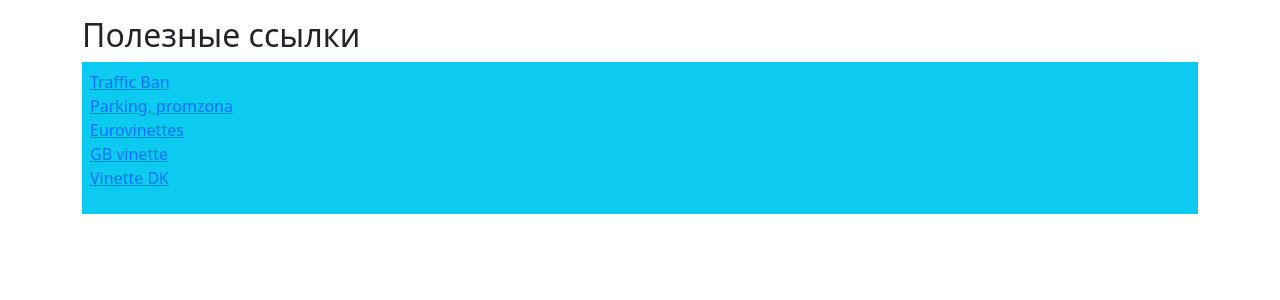
After one commit to Sasha1980Y/Site, a Django app: page /shop/link_sites/ in a window 1280 px wide. The commit adds this page. Shown: the top 300 px of the page. Run offline with Django 4.2, Linux system fonts and the light colour scheme.

Commit message:
add websites link

```diff
--- /dev/null
+++ b/shop/templates/link_sites.html
@@ -0,0 +1,28 @@
+<!DOCTYPE html>
+<html lang="en">
+<head>
+  <title>link sites</title>
+  <meta charset="utf-8">
+  <meta name="viewport" content="width=device-width, initial-scale=1">
+  <link href="https://cdn.jsdelivr.net/npm/bootstrap@5.3.3/dist/css/bootstrap.min.css" rel="stylesheet">
+  <script src="https://cdn.jsdelivr.net/npm/bootstrap@5.3.3/dist/js/bootstrap.bundle.min.js"></script>
+</head>
+<body>
+
+<div class="container mt-3">
+  <h2> Полезные ссылки</h2>
+  <div class="d-flex flex-column mb-3">
+    <div class="p-2 bg-info">
+        <p>
+            <a href="https://trafficban.com">Traffic Ban</a> <br>
+            <a href="https://www.google.com/maps/d/edit?mid=10Blsylj2M5EGrA1Zq3GSJb0Nn7Ak-dg&ll=45.573237239464234%2C11.45424300000002&z=4">Parking, promzona</a> <br>
+            <a href="https://www.eurovignettes.eu/portal/en/booking/booking">Eurovinettes</a> <br>
+            <a href="https://www.hgvlevy.service.gov.uk/ords/pwslive/">GB vinette</a> <br>
+            <a href="https://vejafgifter.dk/en/digital-kmtoll-ticket/#">Vinette DK</a> <br>
+        </p>
+    </div>
+
+</div>
+
+</body>
+</html>
--- a/shop/templates/menu.html
+++ b/shop/templates/menu.html
@@ -25,6 +25,9 @@
       <li class="nav-item">
         <a class="nav-link" href="{% url 'menu_roads_pay' %}">Road payments</a>
       </li>
+      <li class="nav-item">
+        <a class="nav-link" href="{% url 'link_sites' %}">Website link</a>
+      </li>
     </ul>
   </div>
 </nav>
--- a/shop/urls.py
+++ b/shop/urls.py
@@ -13,4 +13,5 @@ urlpatterns = [
     path('RoadPayInfo/HR_road_pay', views.HR_road_pay, name='HR_road_pay'),
     path('RoadPayInfo/CH_road_pay', views.CH_road_pay, name='CH_road_pay'),
     path('RoadPayInfo/GB_road_pay', views.GB_road_pay, name='GB_road_pay'),
+    path('link_sites/', views.link_sites, name='link_sites'),
 ]
--- a/shop/views.py
+++ b/shop/views.py
@@ -172,3 +172,7 @@ def poi(request):
     }
 
     return render(request, 'poi.html', context )
+
+# link sites
+def link_sites(request):
+    return render(request, 'link_sites.html')
```
